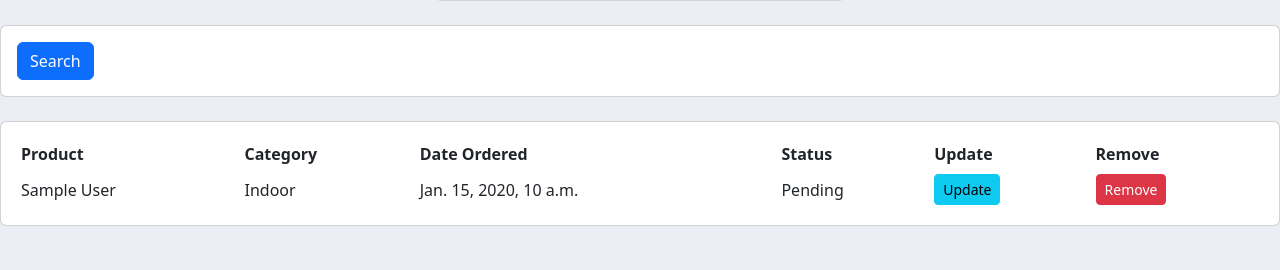
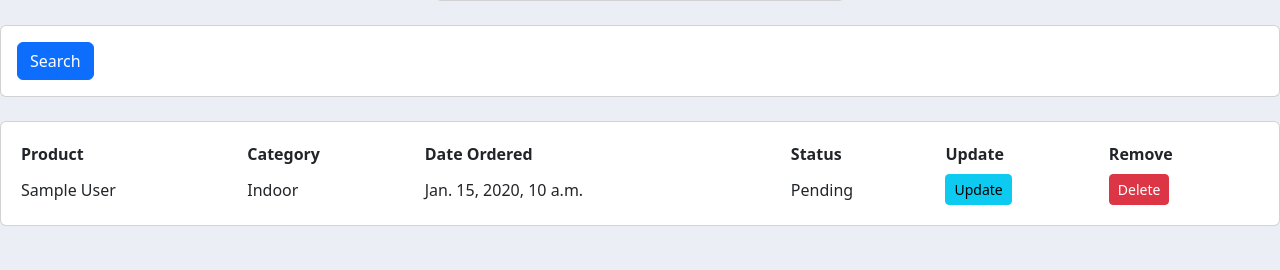
Before and after one commit to ikinoti/crm_project, a Django app: page /customer/1/ in a window 1280 px wide. Shown: the part 259-529 px from the top of the page. Run offline with Django 5.2, Linux system fonts and the light colour scheme; tables that the repository leaves empty hold one stand-in row (values such as "Sample post").

Commit message:
added update and delete functionality

```diff
--- a/account/templates/account/customer.html
+++ b/account/templates/account/customer.html
@@ -59,8 +59,8 @@
                         <td>{{ order.product.category }}</td>
                         <td>{{ order.date_created }}</td>
                         <td>{{ order.status }}</td>
-                        <td><a class="btn btn-sm btn-info" href="">Update</a></td>
-                        <td><a class="btn btn-sm btn-danger" href="">Remove</a></td>
+                        <td><a class="btn btn-sm btn-info" href="{% url 'update_order' order.id %}">Update</a></td>
+                        <td><a class="btn btn-sm btn-danger" href="{% url 'delete_order' order.id %}">Delete</a></td>
                     </tr>
                 {% endfor %}
             </table>
--- a/account/templates/account/dashboard.html
+++ b/account/templates/account/dashboard.html
@@ -32,7 +32,7 @@
         <h5>LAST 5 ORDERS</h5>
         <hr>
         <div class="card card-body">
-            <a href="#" class="btn btn-primary btn-sm btn-block">Create Order</a>
+            <a href="{% url 'create_order' %}" class="btn btn-primary btn-sm btn-block">Create Order</a>
 
             <table class="table table-sm">
                 <tr>
@@ -48,8 +48,8 @@
                         <td>{{ order.product }}</td>
                         <td>{{ order.date_created }}</td>
                         <td>{{ order.status }}</td>
-                        <td><a class="btn btn-sm btn-info" href="">Update</a></td>
-                        <td><a class="btn btn-sm btn-danger" href="">Delete</a></td>
+                        <td><a class="btn btn-sm btn-info" href="{% url 'update_order' order.id %}">Update</a></td>
+                        <td><a class="btn btn-sm btn-danger" href="{% url 'delete_order' order.id %}">Delete</a></td>
                     </tr>
                 {% endfor%}
             </table>
```
